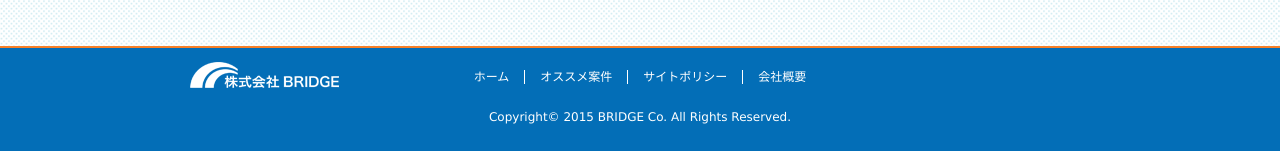
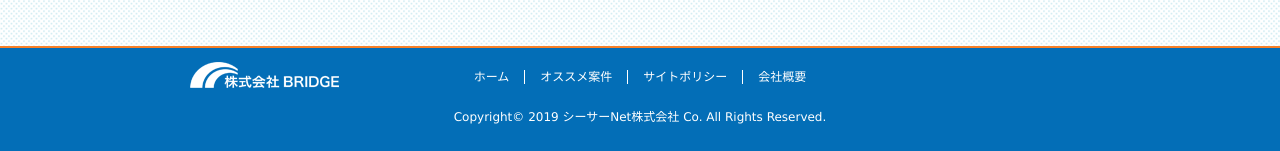
Before and after one commit to mutsuoKudo/MajunIT, a PHP site: page / in a window 1280 px wide. Shown: the part 818-969 px from the top of the page. Run offline with PHP 8.4, Linux system fonts and the light colour scheme; data that the repository does not hold is empty; some libraries are stand-ins or nearby versions.

Commit message:
footerの会社名変更

```diff
--- a/common/templates/footer.tpl
+++ b/common/templates/footer.tpl
@@ -48,7 +48,7 @@
 <!--/contents-->
 <div id="footer">
     <div class="inner">
-        <div class="logo">株式会社BRIDGE</div>
+        <div class="logo">シーサーNet株式会社</div>
     </div>
     <ul>
         <li><a href="/">ホーム</a></li><!--
@@ -56,7 +56,7 @@
                 --><li><a href="/policy.php">サイトポリシー</a></li><!--
                 --><li><a href="/cp.php">会社概要</a></li>
     </ul>
-    <p>Copyright© 2015 BRIDGE Co. All Rights Reserved.</p>
+    <p>Copyright© 2019 シーサーNet株式会社 Co. All Rights Reserved.</p>
 </div>
 <!--/footer-->
 </div>
```
